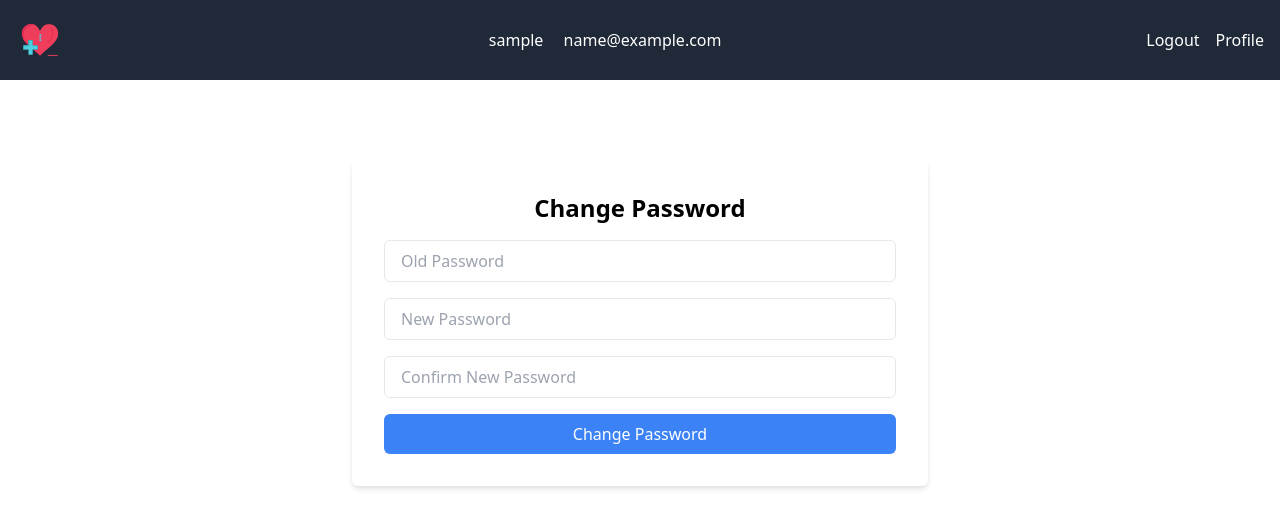
After one commit to wells1989/Python-Flask-rehab_tracker, a Flask app: template templates/password_reset.html in a window 1280 px wide. The commit adds this page. Shown: the top 528 px of the page. Run offline with Flask 3, Linux system fonts and the light colour scheme; the template is opened without the code that fills it: most values are stand-ins (such as "Sample title", 1, 10 or a date in 2020).

Commit message:
password reset and user restrictions on routes implemented

```diff
--- a/app.py
+++ b/app.py
@@ -101,8 +101,8 @@ def users():
 @app.route("/users/<int:id>", methods=["GET", "PUT", "DELETE"])
 def user(id):
     logged_in_user = session.get('logged_in_user')
-    if not logged_in_user:
-        return "Unauthorised", 401
+    if not logged_in_user or id != logged_in_user["id"]:
+        return render_template("not_authorised.html")
 
     if request.method == "GET":
         result = db_block(view_user, id, logged_in_user)
@@ -150,8 +150,8 @@ def user(id):
 @app.route("/users/profiles/<int:user_id>", methods=["GET", "PUT"]) # user_id, NOT profile id
 def profile(user_id):
     logged_in_user = session.get('logged_in_user')
-    if not logged_in_user:
-        return "Unauthorized", 401
+    if not logged_in_user or id != logged_in_user["id"]:
+        return render_template("not_authorised.html")
 
     if request.method == "GET":
         profile = db_block(select_profile, user_id, logged_in_user)
@@ -166,6 +166,65 @@ def profile(user_id):
 
     elif request.method == "PUT":
         return update_wrapper(request, ["profile_pic", "bio"], user_id, update_profile, logged_in_user)
+
+# password reset
+@app.route('/users/<int:user_id>/password_reset', methods=["GET", "POST"])
+def password_reset(user_id):
+    logged_in_user = session.get('logged_in_user')
+    if not logged_in_user:
+        return "Unauthorized", 401
+
+    if request.method == "GET":
+        if user_id == logged_in_user["id"]:
+            return render_template ("password_reset.html", user=logged_in_user)
+        else:
+            return render_template("not_authorised.html")
+
+    if request.method == "POST":
+        data = request.get_json()
+        old_password = data.get('old_password')
+        new_password = data.get('confirm_password')
+
+        result, status_code = db_block(change_password, old_password, new_password, logged_in_user, user_id)
+
+        if status_code != 200:
+            return result, status_code
+        else:
+            return f'password changed!'
+
+"""
+
+def change_password(conn, cursor, old_password, new_password, logged_in_user):
+    users_password_hash = logged_in_user["password"]
+
+    hex_string = users_password_hash.replace("\\x", "")
+    binary_hash = binascii.unhexlify(hex_string)
+
+    # Hashing the user's provided password for comparison
+    user_guess_encoded_password = old_password.encode('utf-8')
+
+    if bcrypt.checkpw(user_guess_encoded_password, binary_hash):
+        print("passwords match")
+
+        cursor.execute("SELECT * FROM users WHERE id = %s", (logged_in_user["id"],))
+
+        if cursor.rowcount == 0:
+            return "internal error", 500
+        else:
+            user = results_to_dict(cursor, "ind")
+
+            new_hashed_password = bcrypt.hashpw(new_password.encode('utf-8'), bcrypt.gensalt())
+            print(new_hashed_password)
+            cursor.execute("UPDATE users SET password = %s WHERE id = %s", (new_hashed_password, user['id']))
+            # above, returns id of the new user, can be accessed by cursor.fetchone()[0]
+            conn.commit()
+            return user, 200
+
+    else:
+        return "passwords don't match", 400
+"""
+
+
 
 ## exercise routes (viewing exercises or posting new one)
 @app.route('/exercises', methods=["GET", "POST"])
--- /dev/null
+++ b/templates/password_reset.html
@@ -0,0 +1,76 @@
+{% extends "base.html" %}
+
+{% block title %}User Profile{% endblock %}
+
+{% block content %}
+<div class="flex justify-center flex-wrap">
+    <!-- User Form -->
+    <div class="container mx-auto mt-20 bg-white p-8 rounded-md shadow-md max-w-xl">
+        <h2 class="text-center text-2xl font-bold mb-4">Change Password</h2>
+        <form id="passwordChangeForm" action="/users/{{ user.id }}/password_reset" method="post">
+            <input type="password" name="old_password" placeholder="Old Password" required class="w-full px-4 py-2 mb-4 border rounded-md">
+            <input type="password" name="new_password" placeholder="New Password" required
+            pattern="^(?=.*[0-9])(?=.*[a-zA-Z])(?=.*[^a-zA-Z0-9]).{8,}$"
+            title="Password must be 8 characters long, and include alphabetical, numerical, and 1 special character"
+            class="w-full px-4 py-2 mb-4 border rounded-md">
+            <input type="password" name="confirm_password" placeholder="Confirm New Password" required
+            pattern="^(?=.*[0-9])(?=.*[a-zA-Z])(?=.*[^a-zA-Z0-9]).{8,}$"
+            title="Password must be 8 characters long, and include alphabetical, numerical, and 1 special character"
+            class="w-full px-4 py-2 mb-4 border rounded-md">
+            <input type="hidden" name="user_id" value="{{ user.id }}" id="user_id">
+            <input type="submit" id="changePassword" value="Change Password" class="w-full bg-blue-500 text-white py-2 px-4 rounded-md cursor-pointer">
+        </form>
+    </div>
+</div>
+
+<script>
+document.getElementById('changePassword').addEventListener('click', function(event) {
+    event.preventDefault();
+
+    var form = document.getElementById('passwordChangeForm');
+    var oldPassword = form.querySelector('input[name="old_password"]').value;
+    var newPassword = form.querySelector('input[name="new_password"]').value;
+    var confirmPassword = form.querySelector('input[name="confirm_password"]').value;
+
+    // Perform client-side validation if needed
+
+    if (newPassword !== confirmPassword) {
+        alert("New passwords do not match.");
+        return;
+    }
+
+    user_id = document.getElementById("user_id").value
+
+    var url = `/users/${user_id}/password_reset`;
+
+    console.log(user_id)
+
+    var data = {
+        old_password: oldPassword,
+        new_password: newPassword,
+        confirm_password: confirmPassword,
+    };
+
+    fetch(url, {
+        method: 'POST',
+        headers: {
+            'Content-Type': 'application/json'
+        },
+        body: JSON.stringify(data)
+    })
+    .then(response => {
+        if (response.ok) {
+            alert("Password changed successfully!");
+            form.reset();
+        } else {
+            console.error('Error:', response.statusText);
+            alert("Failed to change password. Please try again.");
+        }
+    })
+    .catch(error => {
+        console.error('Error:', error);
+        alert("An error occurred while processing your request. Please try again.");
+    });
+});
+</script>
+{% endblock %}
--- a/templates/profile_page.html
+++ b/templates/profile_page.html
@@ -19,6 +19,10 @@
             <button id="deleteUser" class="w-full bg-red-500 text-white py-2 px-4 rounded-md cursor-pointer mt-2">Delete User</button>
             <button id="resetUser" class="w-full bg-yellow-500 text-white py-2 px-4 rounded-md cursor-pointer mt-2">Reset Changes</button>
         </form>
+
+        <div class="flex justify-center mt-4">
+            <a href="/users/{{ user.id }}/password_reset" class="w-1/2 bg-green-500 text-center text-white py-2 px-4 rounded-md cursor-pointer mt-2">Reset Password</a>
+        </div>
     </div>
 
     <!-- Profile Form -->
```
Also changed, not shown: db.py (+36 -0 lines), templates/not_authorised.html (added, +24 -0 lines).
